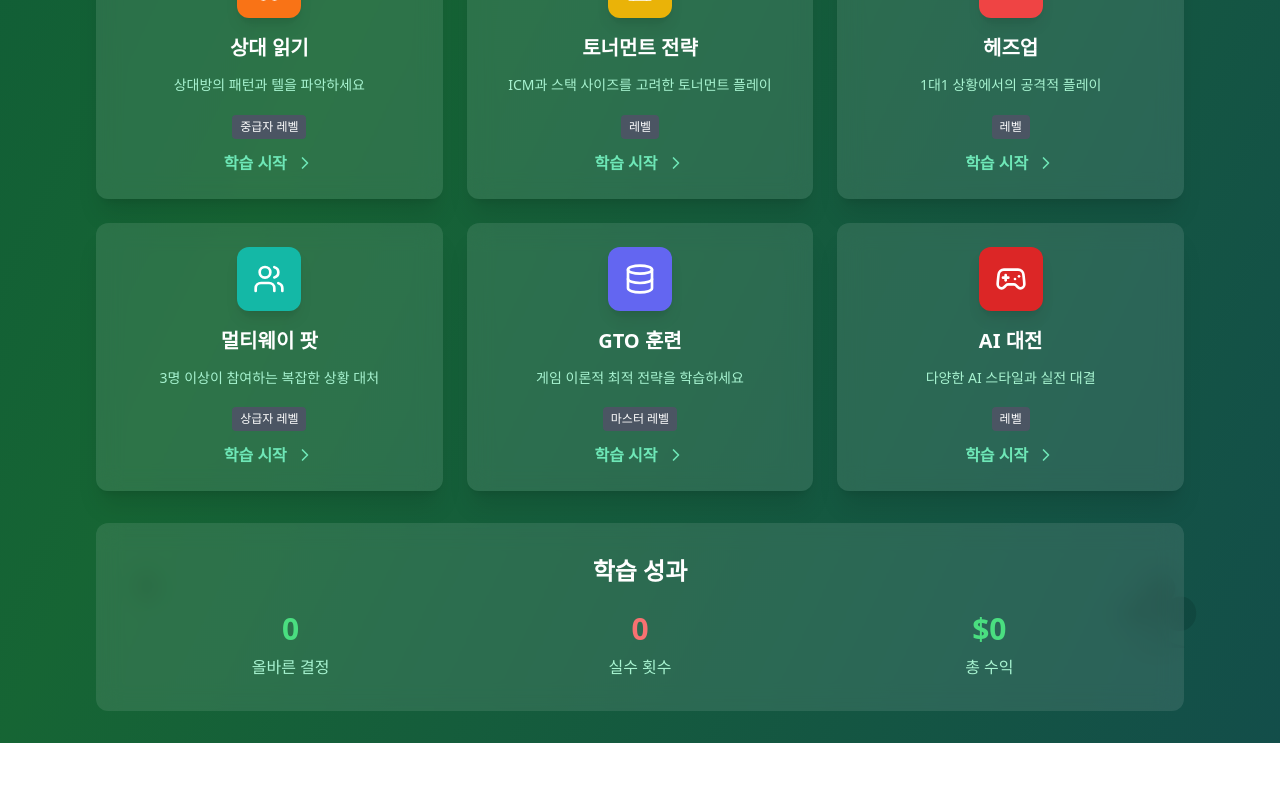
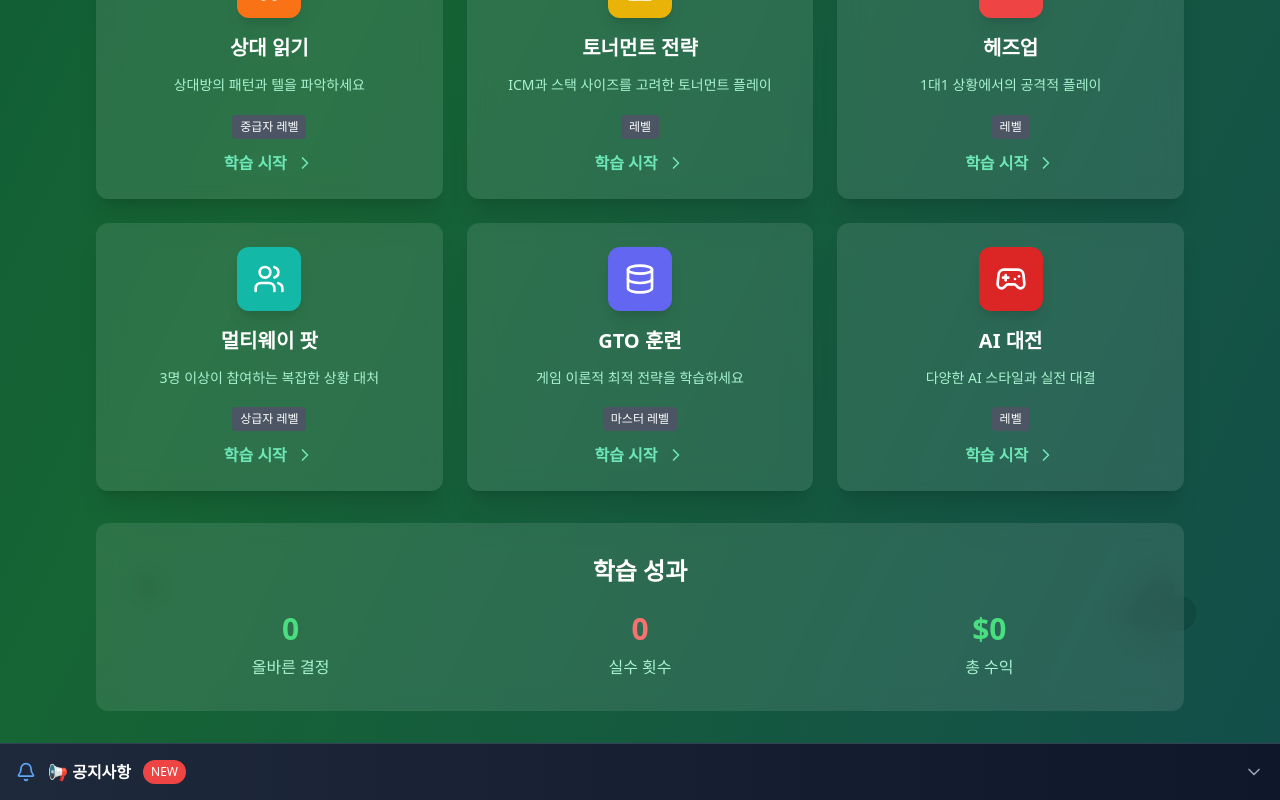
Before and after one commit to Kimsinhwi1/holdem-master-pro, a React (Vite) app: page / in a window 1280 px wide. Shown: the part 1947-2747 px from the top of the page. Before the commit the page ends 2690 px from the top, so only its background shows below. Built offline with nearby package versions, Linux system fonts and the light colour scheme.

Commit message:
Update ProPokerMaster.jsx

```diff
--- a/src/ProPokerMaster.jsx
+++ b/src/ProPokerMaster.jsx
@@ -4,6 +4,7 @@ import { findBestHand } from './utils/cardUtils.js';
 import Card from './components/Card.jsx';
 import Player from './components/Player.jsx';
 import AdSenseAd from './components/AdSenseAd.jsx';
+import Announcement from './components/Announcement.jsx';
 
 // 광고 배너 컴포넌트 (AdSense)
 const AdBanner = ({ adSlot = "1234567890", className = "" }) => (
@@ -3165,6 +3166,9 @@ const HoldemMaster = () => {
       {currentView === 'menu' && <MenuView />}
       {currentView === 'game' && <GameView />}
       {currentView === 'theory' && <TheoryView />}
+
+      {/* 공지사항 - 하단 고정 */}
+      <Announcement LANGUAGES={LANGUAGES} currentLanguage={currentLanguage} />
     </div>
   );
 };
```
